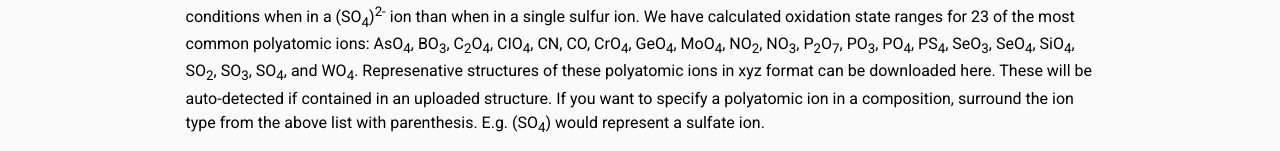
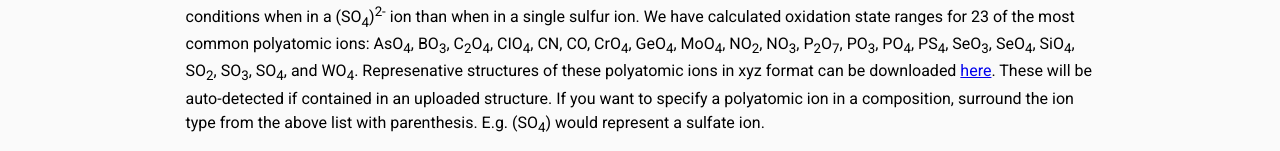
Before and after one commit to TRI-AMDD/oxidation-state-app, a React (Vite) app in the folder ui/: page /tutorial in a window 1280 px wide. Shown: the part 4679-4830 px from the top of the page. Built offline with nearby package versions, Linux system fonts and the light colour scheme.

Commit message:
TRI-29911 Add a link to polyatomic zip file (#119)
* TRI-29911 Add a link to polyatomic zip file

* Also update link in FAQ

```diff
--- a/ui/src/pages/FAQ/FAQUtil/FAQText.tsx
+++ b/ui/src/pages/FAQ/FAQUtil/FAQText.tsx
@@ -59,6 +59,6 @@ export const FAQs: FAQText[] = [
     },
     {
         question: 'Can I download all of the oxidation state ranges?',
-        answer: `The oxidation state ranges for all available species can be downloaded in JSON format <a rel='noopener noreferrer' target='_blank' href='https://drive.google.com/file/d/1H7QbZsTD101VHunfPucHzaYAeRdjl4hs/view?usp=drive_link'>here</a>. The units are the same as those used on this web site.`
+        answer: `The oxidation state ranges for all available species can be downloaded in JSON format <a rel='noopener noreferrer' target='_blank' href='https://www.oxi.matr.io/polyatomic_ion_xyz_files.tar.gz'>here</a>. The units are the same as those used on this web site.`
     }
 ];
--- a/ui/src/pages/Tutorial/constants.ts
+++ b/ui/src/pages/Tutorial/constants.ts
@@ -67,4 +67,4 @@ export const text16 = `To apply this approach, it is necessary to have good esti
 export const text17 = `The boundary values discovered by our machine learning algorithm do not have any physical units; we only know that they should change monotonically with the electronic chemical potential.  Although this relationship does not necessarily have to be linear, a comparison between the boundary values we calculate and the standard reduction potentials for ions in solution reveals a roughly linear relationship. To facilitate the interpretation of the oxidation state range data, we have used this relationship to linearly scale the boundary values so that they are expressed in units roughly corresponding to volts. We call the resulting scale for these values the "ICSD-derived reduction potential" (IRP), and represent it with the symbol "E". Accordingly, on the web site we use E and E<sub>opt</sub>, in place of μ<sub>e</sub> and μ<sub>opt</sub> respectively.
 `;
 
-export const text18 = `Polyatomic ions are ions that contain more than one atom. Such ions can have their own oxidation state ranges that are significantly different from the ranges of the individual atoms.  For example, we find that S<sup>6+</sup> is stable in much more reducing conditions when in a (SO<sub>4</sub>)<sup>2-</sup> ion than when in a single sulfur ion.  We have calculated oxidation state ranges for 23 of the most common polyatomic ions:  AsO<sub>4</sub>, BO<sub>3</sub>, C<sub>2</sub>O<sub>4</sub>, CIO<sub>4</sub>, CN, CO, CrO<sub>4</sub>, GeO<sub>4</sub>, MoO<sub>4</sub>, NO<sub>2</sub>, NO<sub>3</sub>, P<sub>2</sub>O<sub>7</sub>, PO<sub>3</sub>, PO<sub>4</sub>, PS<sub>4</sub>, SeO<sub>3</sub>, SeO<sub>4</sub>, SiO<sub>4</sub>, SO<sub>2</sub>, SO<sub>3</sub>, SO<sub>4</sub>, and WO<sub>4</sub>. Represenative structures of these polyatomic ions in xyz format can be downloaded here. These will be auto-detected if contained in an uploaded structure. If you want to specify a polyatomic ion in a composition, surround the ion type from the above list with parenthesis.  E.g. (SO<sub>4</sub>) would represent a sulfate ion.`;
+export const text18 = `Polyatomic ions are ions that contain more than one atom. Such ions can have their own oxidation state ranges that are significantly different from the ranges of the individual atoms.  For example, we find that S<sup>6+</sup> is stable in much more reducing conditions when in a (SO<sub>4</sub>)<sup>2-</sup> ion than when in a single sulfur ion.  We have calculated oxidation state ranges for 23 of the most common polyatomic ions:  AsO<sub>4</sub>, BO<sub>3</sub>, C<sub>2</sub>O<sub>4</sub>, CIO<sub>4</sub>, CN, CO, CrO<sub>4</sub>, GeO<sub>4</sub>, MoO<sub>4</sub>, NO<sub>2</sub>, NO<sub>3</sub>, P<sub>2</sub>O<sub>7</sub>, PO<sub>3</sub>, PO<sub>4</sub>, PS<sub>4</sub>, SeO<sub>3</sub>, SeO<sub>4</sub>, SiO<sub>4</sub>, SO<sub>2</sub>, SO<sub>3</sub>, SO<sub>4</sub>, and WO<sub>4</sub>. Represenative structures of these polyatomic ions in xyz format can be downloaded <a rel='noopener noreferrer' target='_blank' href='https://www.oxi.matr.io/polyatomic_ion_xyz_files.tar.gz'>here</a>. These will be auto-detected if contained in an uploaded structure. If you want to specify a polyatomic ion in a composition, surround the ion type from the above list with parenthesis.  E.g. (SO<sub>4</sub>) would represent a sulfate ion.`;
```
Also changed, not shown: 1 other file (tests, documents, lock files or other folders).
